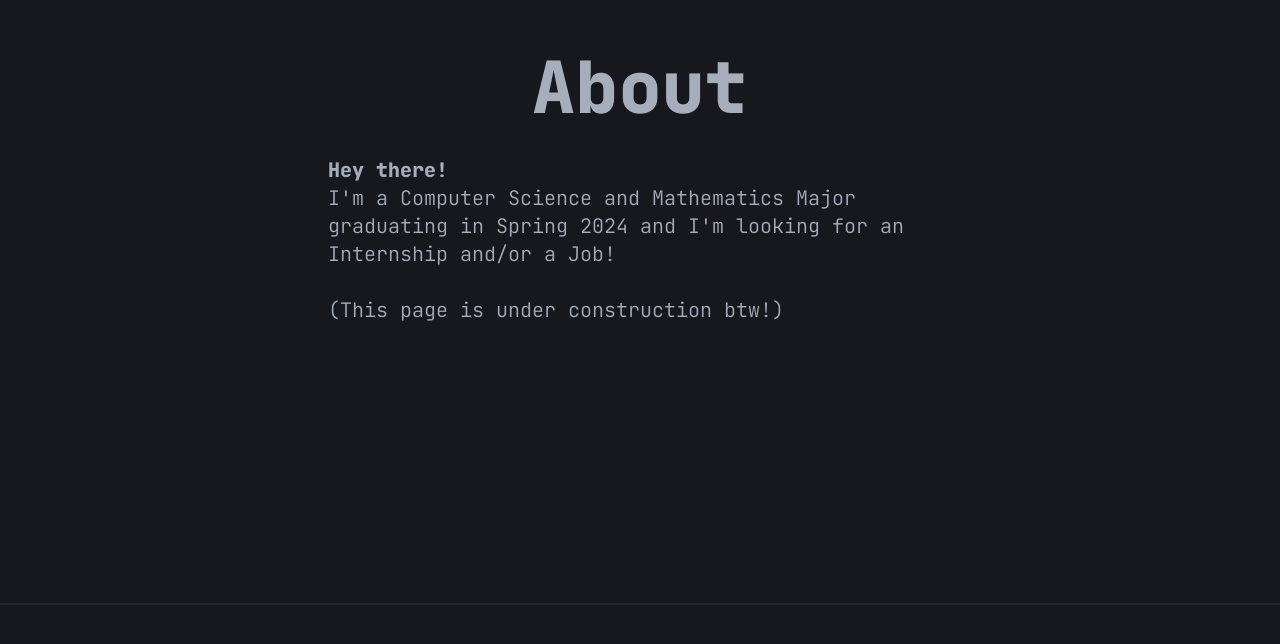
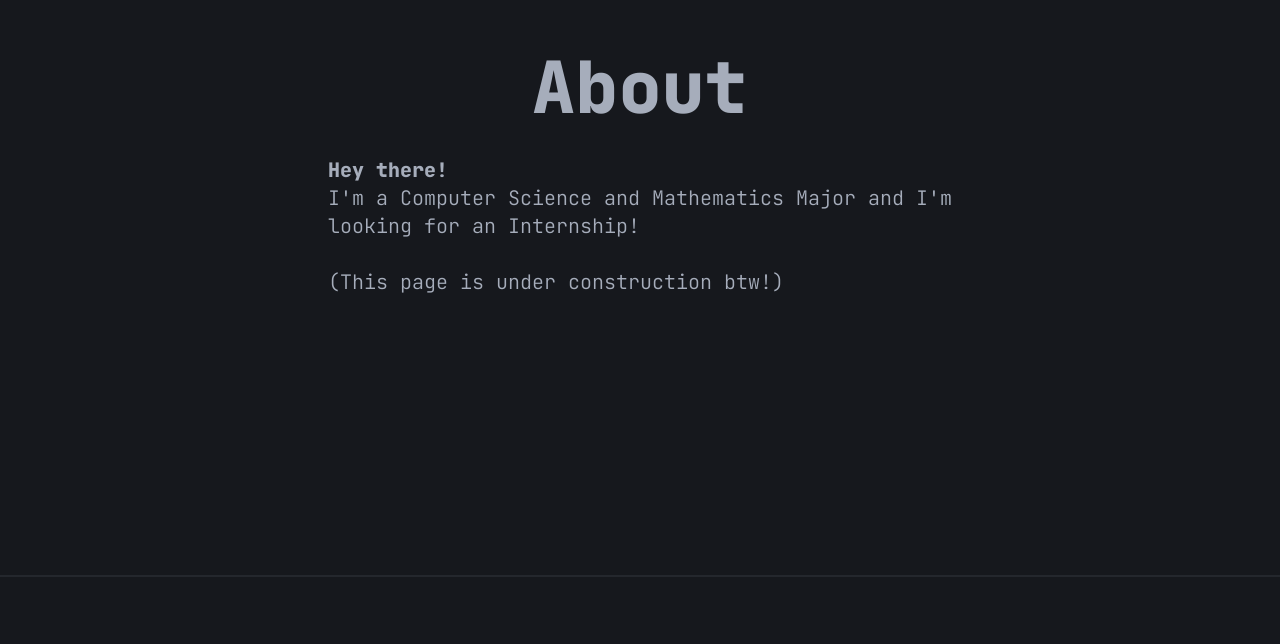
Before and after one commit to ibzimh/ibzimh.github.io, a Next.js app: page / in a window 1280 px wide. Shown: the part 1084-1728 px from the top of the page. Built offline with nearby package versions, Linux system fonts and the light colour scheme.

Commit message:
Fixing date

```diff
--- a/pages/index.js
+++ b/pages/index.js
@@ -31,8 +31,7 @@ export default function Home({ encodedEmail, emailKey }) {
           <Section name="About">
             <h3 className="font-extrabold">Hey there!</h3>
             <p>
-              I&apos;m a Computer Science and Mathematics Major graduating in
-              Spring 2024 and I&apos;m looking for an Internship and/or a Job!
+              I&apos;m a Computer Science and Mathematics Major and I&apos;m looking for an Internship!
             </p> <br />
             {/* TODO: Remove under construction text */}
             <p>
```
